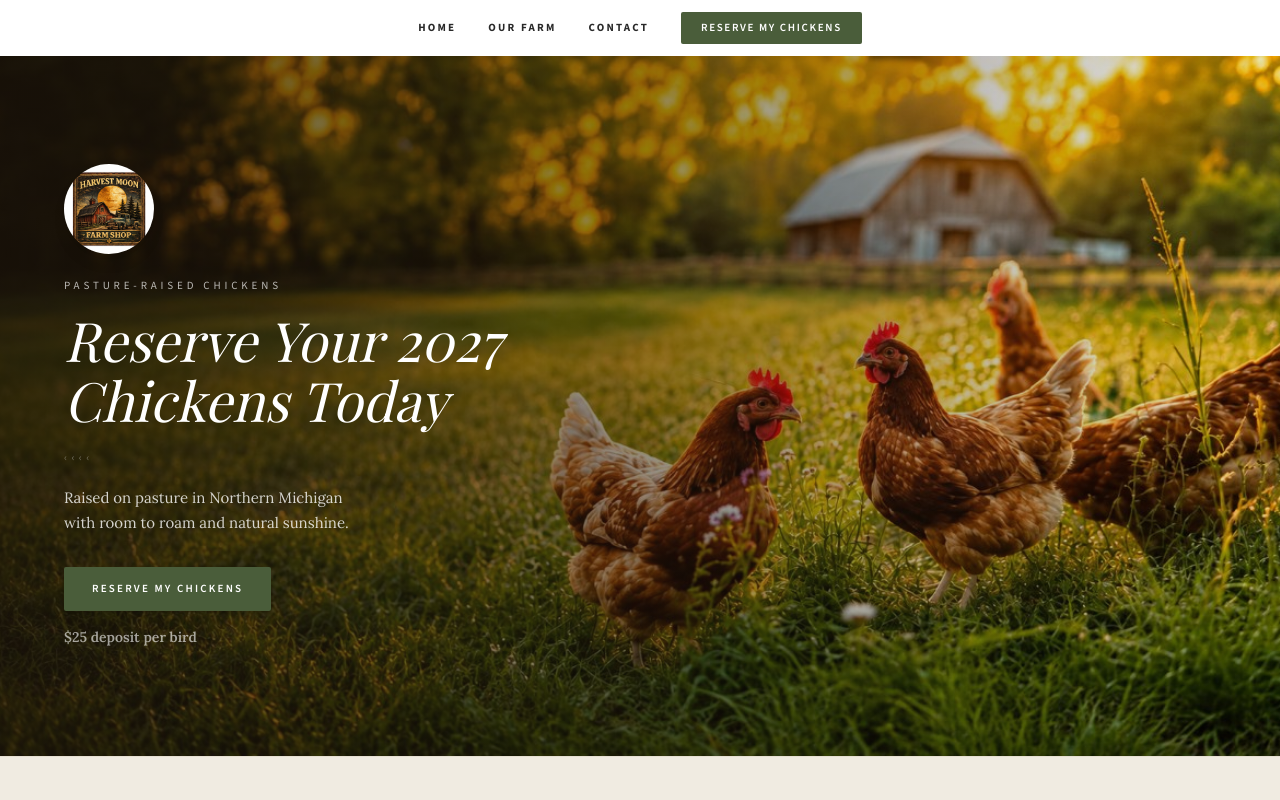
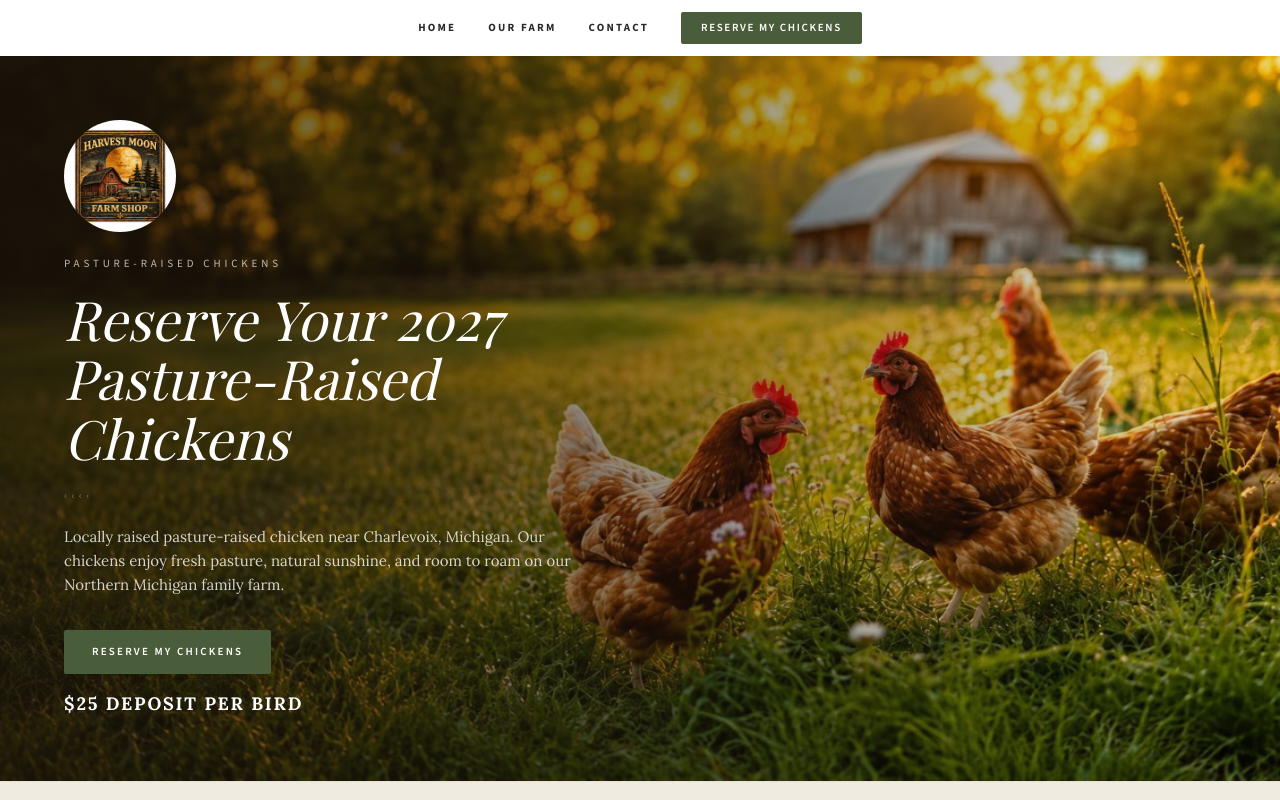
Before and after one commit to Sherryfarmshop/harvest-moon-website, a Next.js app: page / in a window 1280 px wide. Shown: the top 800 px of the page. Built offline with nearby package versions, Linux system fonts and the light colour scheme; a web font is replaced by a local one.

Commit message:
Hero: larger logo no white circle, updated headline and description, bigger deposit text, SEO title/meta updated

```diff
--- a/src/app/layout.tsx
+++ b/src/app/layout.tsx
@@ -21,11 +21,9 @@ const sourceSans = Source_Sans_3({
 });
 
 export const metadata: Metadata = {
-  title: 'Harvest Moon Farm Shop | Northern Michigan Farm Market near Charlevoix',
-  description:
-    'A cozy Northern Michigan farm market near Charlevoix. Farm fresh eggs, seasonal produce, curated farm boxes, gathered goods, and peaceful farm stays. Stop in, slow down, and take a little piece of the farm home.',
-  keywords:
-    'Northern Michigan farm shop, Charlevoix farm market, farm fresh eggs, farm stay Charlevoix, gathered goods, farm boxes, US-31 Charlevoix',
+  title: 'Pasture-Raised Chicken in Charlevoix, MI | Harvest Moon Farm Shop',
+  description: 'Reserve pasture-raised chicken for 2027 from Harvest Moon Farm Shop near Charlevoix, Michigan. Locally raised on our Northern Michigan family farm.',
+  keywords: 'pasture-raised chicken Northern Michigan, pasture-raised chicken Charlevoix MI, farm-raised chicken near Charlevoix, local pasture-raised chicken Michigan, reserve pasture-raised chicken 2027',
   openGraph: {
     title: 'Harvest Moon Farm Shop',
     description:
--- a/src/components/Hero.tsx
+++ b/src/components/Hero.tsx
@@ -6,25 +6,25 @@ export default function Hero() {
       {/* Background photo */}
       <Image
         src="/images/chicken-hero.jpg"
-        alt="Pasture-raised hens at golden hour at Harvest Moon Farm"
+        alt="Pasture-raised chickens on our Northern Michigan family farm near Charlevoix"
         fill
         className="object-cover object-center"
         priority
       />
-      {/* Dark gradient overlay — left side for text readability */}
+      {/* Dark gradient overlay */}
       <div className="absolute inset-0" style={{ background: 'linear-gradient(to right, rgba(30,20,10,0.72) 0%, rgba(30,20,10,0.45) 55%, rgba(30,20,10,0.08) 100%)' }} />
 
       {/* Text content */}
       <div className="relative z-10 px-6 sm:px-10 md:px-16 max-w-2xl py-16">
 
-        {/* Logo */}
+        {/* Logo — no white circle, 25% larger */}
         <div className="mb-6">
           <Image
             src="/images/logo.jpg"
             alt="Harvest Moon Farm Shop"
-            width={90}
-            height={90}
-            className="rounded-full shadow-lg"
+            width={112}
+            height={112}
+            className="rounded-full"
           />
         </div>
 
@@ -33,9 +33,10 @@ export default function Hero() {
           Pasture-Raised Chickens
         </p>
 
-        {/* Main headline */}
+        {/* Main headline — H1 for SEO */}
         <h1 className="font-playfair text-[2.4rem] sm:text-[3rem] md:text-[3.4rem] text-white leading-[1.1] italic mb-5">
-          Reserve Your 2027<br />Chickens Today
+          Reserve Your 2027<br />
+          Pasture-Raised Chickens
         </h1>
 
         {/* Decorative flourish */}
@@ -43,10 +44,9 @@ export default function Hero() {
           <span className="text-[11px] tracking-[0.4em]">‹‹‹‹</span>
         </div>
 
-        {/* Description */}
+        {/* Description — SEO optimized */}
         <p className="font-lora text-[15px] text-white/80 mb-8 leading-relaxed">
-          Raised on pasture in Northern Michigan<br />
-          with room to roam and natural sunshine.
+          Locally raised pasture-raised chicken near Charlevoix, Michigan. Our chickens enjoy fresh pasture, natural sunshine, and room to roam on our Northern Michigan family farm.
         </p>
 
         {/* CTA Button */}
@@ -57,9 +57,9 @@ export default function Hero() {
           Reserve My Chickens
         </a>
 
-        {/* Deposit note */}
-        <p className="font-lora text-[14px] font-semibold text-white/60 mt-4">
-          $25 deposit per bird
+        {/* Deposit note — larger, bold, bright white */}
+        <p className="font-lora text-[18px] font-bold text-white mt-4 uppercase tracking-[0.1em]">
+          $25 Deposit Per Bird
         </p>
       </div>
     </section>
```
